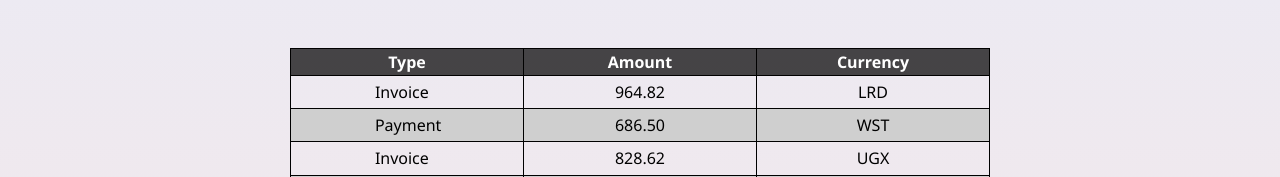
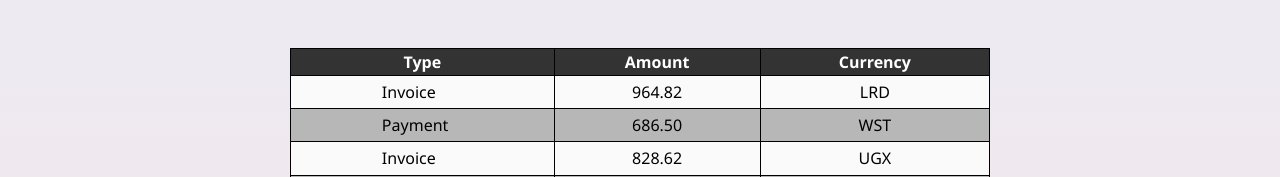
Before and after one commit to ZorAnderius/goit-neo-react-hw-01, a React (Vite) app: page / in a window 1280 px wide. Shown: the part 623-800 px from the top of the page. Built offline with nearby package versions, Linux system fonts and the light colour scheme.

Commit message:
fix styles transaction css

```diff
--- a/src/components/task3/TransactionHistory.module.css
+++ b/src/components/task3/TransactionHistory.module.css
@@ -4,44 +4,31 @@
   max-width: 700px;
   width: 100%;
   border-collapse: collapse;
-    border: 1px solid black;
 
-    thead{
-        color: white;
-        background-color: #000000b5;
+  th,
+  td {
+    border: 1px solid #000;
   }
 
-    tbody{
-        td:first-child{
-            text-transform: capitalize;
-            padding: .6% 0 .6% 12%;
+  th {
+    background-color: #333;
+    color: #fff;
   }
 
-        td:not(:first-child){
+  tbody tr:nth-child(n) {
+    background-color: #fbfafa;
+  }
+
+  tbody tr:nth-child(2n) {
+    background-color: #b8b7b7;
+  }
+
+  td:first-child {
+    text-transform: capitalize;
+    padding: 0.6% 0 0.6% 13%;
+  }
+
+  td:not(:first-child) {
     text-align: center;
   }
-
-        tr:nth-child(even){
-            background-color: #cfcfcf;
 }
-
-        tr {
-            transform:scaleX(1);
-            color: black;
-            text-shadow: 0px 0px 6px transparent;
-            transition: transform, color, background-color, text-shadow 0.5s ease-in-out;
-        }
-
-        tr:is(:hover, :focus) {
-            transform: scaleX(1.02);
-            color: #ffffff;
-            text-shadow: 0px 0px 6px rgba(255,255,255,0.6);
-            background-color: #7a66ff;
-        }
-    }
-
-    th,td {
-        width: calc(100% / 3);
-        border: 1px solid black;
-    }
-}
```
Lines whose indentation alone changed are shown as unchanged.
